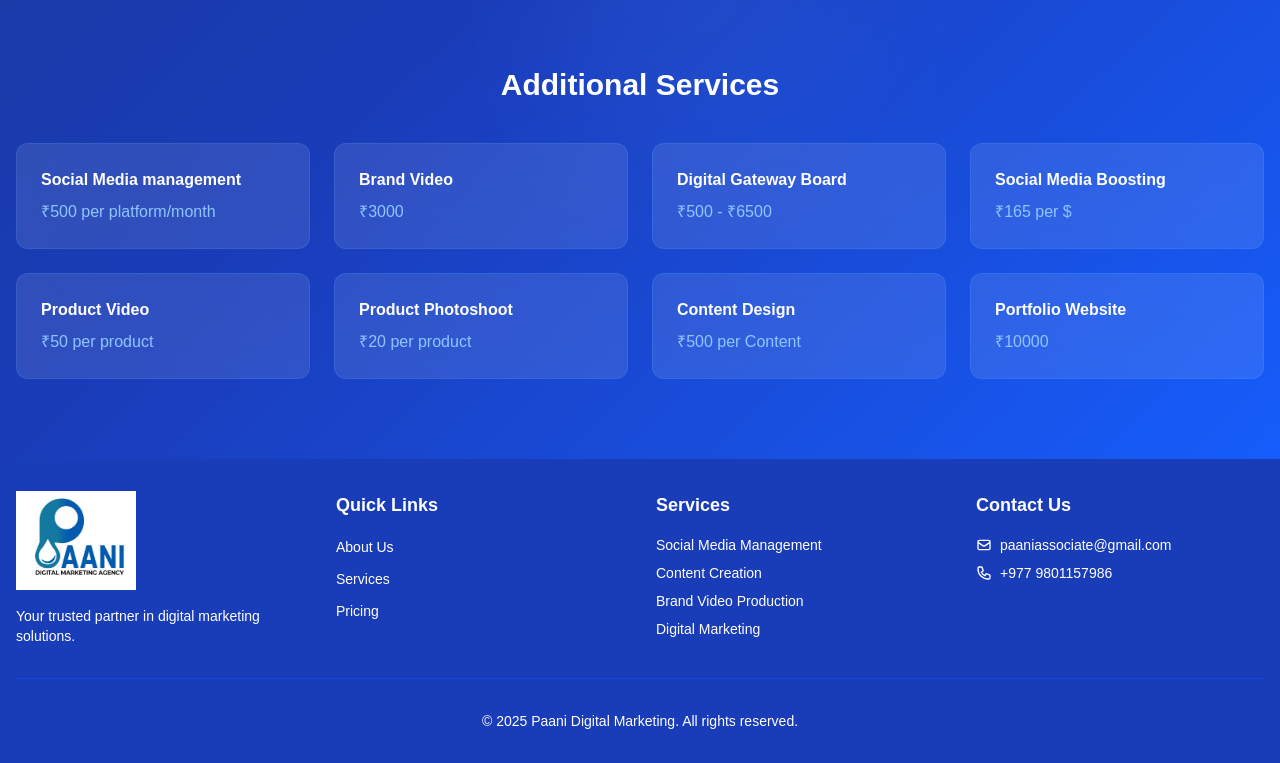
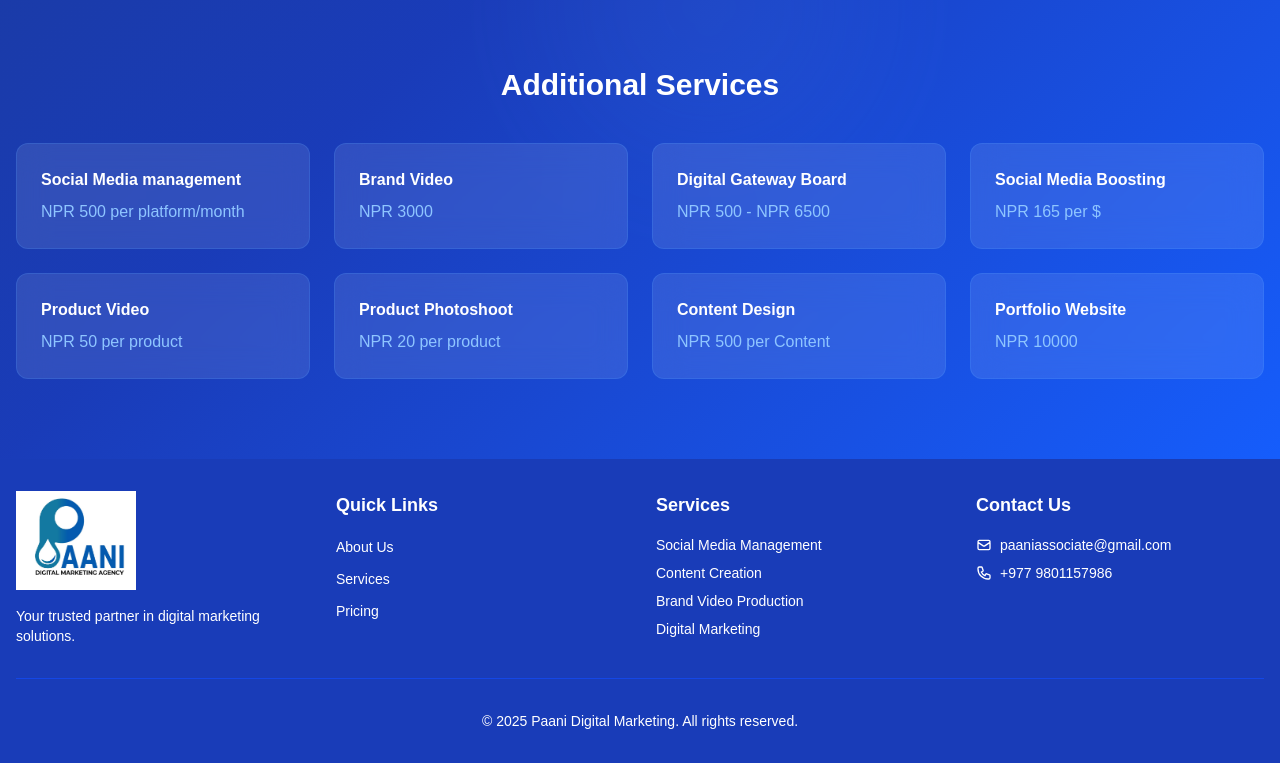
Before and after one commit to Kisoft-Tech-Solutions/paani_portfolio, a Next.js app: page / in a window 1280 px wide. Shown: the part 3125-3888 px from the top of the page. Built offline with nearby package versions, Linux system fonts and the light colour scheme.

Commit message:
update pricing  of additional services

```diff
--- a/src/components/home/Pricing.tsx
+++ b/src/components/home/Pricing.tsx
@@ -43,14 +43,14 @@ const Pricing = () => {
   ];
 
   const additionalServices = [
-    { name: "Social Media management", price: "₹500 per platform/month" },
-    { name: "Brand Video", price: "₹3000" },
-    { name: "Digital Gateway Board", price: "₹500 - ₹6500" },
-    { name: "Social Media Boosting", price: "₹165 per $" },
-    { name: "Product Video", price: "₹50 per product" },
-    { name: "Product Photoshoot", price: "₹20 per product" },
-    { name: "Content Design", price: "₹500 per Content" },
-    { name: "Portfolio Website", price: "₹10000" }
+    { name: "Social Media management", price: "NPR 500 per platform/month" },
+    { name: "Brand Video", price: "NPR 3000" },
+    { name: "Digital Gateway Board", price: "NPR 500 - NPR 6500" },
+    { name: "Social Media Boosting", price: "NPR 165 per $" },
+    { name: "Product Video", price: "NPR 50 per product" },
+    { name: "Product Photoshoot", price: "NPR 20 per product" },
+    { name: "Content Design", price: "NPR 500 per Content" },
+    { name: "Portfolio Website", price: "NPR 10000" }
   ];
 
   return (
```
Also changed, not shown: public/data.jpeg (added).
